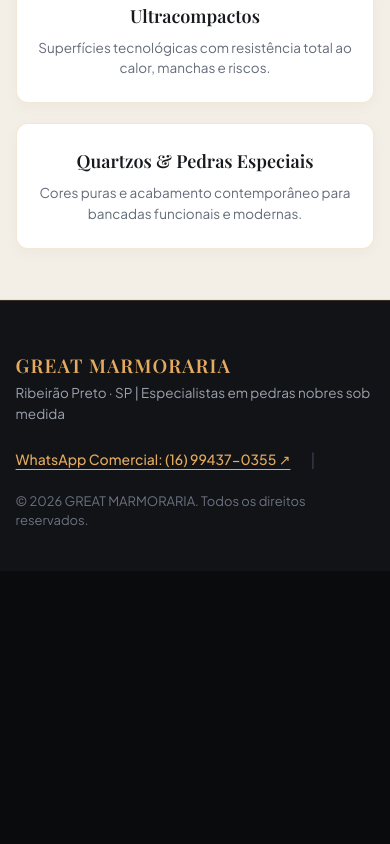
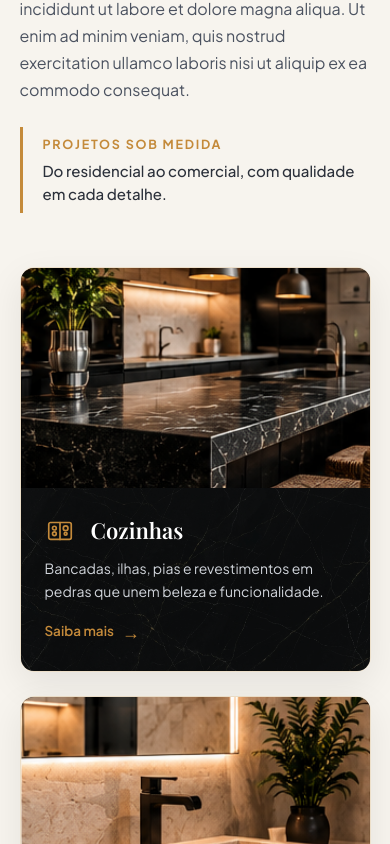
Before and after one commit to greatmarmoraria-ux/site-oficial, a Next.js app: page / in a window 390 px wide. Shown: the part 3387-4231 px from the top of the page. Before the commit the page ends 3958 px from the top, so only its background shows below. Built offline with nearby package versions, Linux system fonts and the light colour scheme.

Commit message:
feat: implementa rodape oficial e integra home completa

```diff
--- a/src/app/page.tsx
+++ b/src/app/page.tsx
@@ -1,100 +1,35 @@
 import React from "react";
 import GreatHero from "@/components/GreatHero";
-import AboutSection from "@/components/AboutSection";
+import SobreNos from "@/components/SobreNos";
+import Servicos from "@/components/Servicos";
+import Materiais from "@/components/Materiais";
+import Projetos from "@/components/Projetos";
+import Contato from "@/components/Contato";
+import Footer from "@/components/Footer";
 
 export default function Home() {
-  const WHATSAPP_PHONE =
-    process.env.NEXT_PUBLIC_WHATSAPP_NUMBER || "5516994370355";
-  const WHATSAPP_MSG = encodeURIComponent(
-    "Olá! Conheci a GREAT MARMORARIA pelo site e gostaria de solicitar um orçamento."
-  );
-  const WHATSAPP_URL = `https://wa.me/${WHATSAPP_PHONE}?text=${WHATSAPP_MSG}`;
-
   return (
     <main style={{ minHeight: "100vh", backgroundColor: "#0b0c0e" }}>
-      {/* ================= SEÇÃO 01 — HERO APROVADA (ESCURA & DOURADA) ================= */}
+      {/* SEÇÃO 01 — HERO (Aprovada: Dark Mode Cosentino & Levantina) */}
       <GreatHero />
 
-      {/* ================= SEÇÃO 02 EM DIANTE — MODO CLARO APROVADO ================= */}
-      <AboutSection />
+      {/* SEÇÃO 02 — SOBRE NÓS (White Mode: Artesão, Valores & Diferenciais) */}
+      <SobreNos />
 
-      {/* ================= CONTATO / RODAPÉ REFINADO ================= */}
-      <footer
-        id="contato"
-        style={{
-          scrollMarginTop: "90px",
-          backgroundColor: "#111317",
-          borderTop: "1px solid rgba(214, 158, 85, 0.2)",
-          padding: "50px 4% 40px",
-        }}
-      >
-        <div
-          style={{
-            maxWidth: "1440px",
-            margin: "0 auto",
-            display: "flex",
-            flexWrap: "wrap",
-            justifyContent: "space-between",
-            alignItems: "center",
-            gap: "24px",
-          }}
-        >
-          <div>
-            <div
-              style={{
-                fontFamily: "var(--font-serif)",
-                fontSize: "19px",
-                color: "#e5aa5f",
-                fontWeight: 600,
-                letterSpacing: "0.06em",
-              }}
-            >
-              GREAT MARMORARIA
-            </div>
-            <p
-              style={{
-                color: "#9ca3af",
-                fontSize: "13.5px",
-                marginTop: "4px",
-              }}
-            >
-              Ribeirão Preto · SP | Especialistas em pedras nobres sob medida
-            </p>
-          </div>
+      {/* SEÇÃO 03 — SERVIÇOS (White Mode: Cozinhas, Banheiros e Áreas Gourmet) */}
+      <Servicos />
 
-          <div
-            style={{
-              display: "flex",
-              alignItems: "center",
-              gap: "20px",
-              flexWrap: "wrap",
-            }}
-          >
-            <a
-              href={WHATSAPP_URL}
-              target="_blank"
-              rel="noopener noreferrer"
-              style={{
-                display: "inline-flex",
-                alignItems: "center",
-                gap: "8px",
-                color: "#e5aa5f",
-                fontSize: "14px",
-                fontWeight: 500,
-                textDecoration: "underline",
-                textUnderlineOffset: "4px",
-              }}
-            >
-              WhatsApp Comercial: (16) 99437-0355 ↗
-            </a>
-            <span style={{ color: "#374151" }}>|</span>
-            <span style={{ color: "#6b7280", fontSize: "13px" }}>
-              © {new Date().getFullYear()} GREAT MARMORARIA. Todos os direitos
-              reservados.
-            </span>
-          </div>
-        </div>
-      </footer>
+      {/* SEÇÃO 04 — PEDRAS E MATERIAIS (White Mode: Vitrine de 6 Amostras & Consultoria) */}
+      <Materiais />
+
+      {/* SEÇÃO 05 — PROJETOS REALIZADOS (White Mode: Filtros & Comparação Foto Real x IA) */}
+      <Projetos />
+
+      {/* SEÇÃO 06 — CONTATO E ORÇAMENTO (White Mode: Formulário WhatsApp, Dados & Visita) */}
+      <Contato />
+
+      {/* RODAPÉ OFICIAL */}
+      <Footer />
     </main>
   );
 }
--- /dev/null
+++ b/src/components/Footer.module.css
@@ -0,0 +1,136 @@
+/* =====================================================================
+   RODAPÉ OFICIAL — GREAT MARMORARIA
+   Identidade: Fundo Grafite Profundo (#0d0f12), Logo Oficial sem Telefone,
+   Links das Seções, WhatsApp Oficial e Direitos Reservados
+===================================================================== */
+
+.footer {
+  background-color: #0d0f12;
+  color: #ffffff;
+  border-top: 1px solid rgba(196, 138, 58, 0.25);
+  position: relative;
+  overflow: hidden;
+}
+
+.footerContainer {
+  max-width: 1440px;
+  margin: 0 auto;
+  padding: 60px 4% 40px;
+}
+
+.footerTopRow {
+  display: flex;
+  align-items: center;
+  justify-content: space-between;
+  flex-wrap: wrap;
+  gap: 32px;
+  padding-bottom: 40px;
+  border-bottom: 1px solid rgba(255, 255, 255, 0.08);
+}
+
+.brandGroup {
+  display: flex;
+  flex-direction: column;
+  gap: 12px;
+}
+
+.footerLogo {
+  height: 58px;
+  width: auto;
+  object-fit: contain;
+}
+
+.brandLocation {
+  font-family: var(--font-sans);
+  font-size: 13.5px;
+  color: #9ca3af;
+  margin: 0;
+}
+
+.footerNav {
+  display: flex;
+  align-items: center;
+}
+
+.navList {
+  list-style: none;
+  display: flex;
+  align-items: center;
+  gap: 28px;
+  flex-wrap: wrap;
+}
+
+.navLink {
+  font-family: var(--font-sans);
+  font-size: 14.5px;
+  color: #d1d5db;
+  text-decoration: none;
+  transition: color 0.2s ease;
+}
+
+.navLink:hover {
+  color: #e5aa5f;
+}
+
+.footerBottomRow {
+  display: flex;
+  align-items: center;
+  justify-content: space-between;
+  flex-wrap: wrap;
+  gap: 20px;
+  padding-top: 30px;
+}
+
+.whatsappLink {
+  display: inline-flex;
+  align-items: center;
+  gap: 10px;
+  padding: 10px 20px;
+  background: rgba(196, 138, 58, 0.12);
+  border: 1px solid rgba(196, 138, 58, 0.35);
+  border-radius: 9999px;
+  color: #e5aa5f;
+  font-family: var(--font-sans);
+  font-size: 14px;
+  font-weight: 600;
+  text-decoration: none;
+  transition: all 0.25s ease;
+}
+
+.whatsappLink:hover {
+  background: #c48a3a;
+  color: #ffffff;
+  transform: translateY(-2px);
+  box-shadow: 0 6px 18px rgba(196, 138, 58, 0.3);
+}
+
+.whatsappIcon {
+  width: 18px;
+  height: 18px;
+}
+
+.copyrightText {
+  font-family: var(--font-sans);
+  font-size: 13px;
+  color: #6b7280;
+  margin: 0;
+}
+
+@media (max-width: 768px) {
+  .footerTopRow {
+    flex-direction: column;
+    align-items: flex-start;
+    gap: 24px;
+  }
+  .navList {
+    gap: 16px;
+  }
+  .footerBottomRow {
+    flex-direction: column;
+    align-items: flex-start;
+  }
+  .whatsappLink {
+    width: 100%;
+    justify-content: center;
+  }
+}
--- /dev/null
+++ b/src/components/Footer.tsx
@@ -0,0 +1,78 @@
+"use client";
+
+import React from "react";
+import Image from "next/image";
+import styles from "./Footer.module.css";
+
+const WHATSAPP_PHONE = process.env.NEXT_PUBLIC_WHATSAPP_NUMBER || "5516994370355";
+const WHATSAPP_URL = `https://wa.me/${WHATSAPP_PHONE}?text=${encodeURIComponent(
+  "Olá! Conheci a GREAT MARMORARIA pelo site e gostaria de solicitar um orçamento."
+)}`;
+
+export default function Footer() {
+  const navLinks = [
+    { label: "Início", href: "#inicio" },
+    { label: "Sobre nós", href: "#sobre-nos" },
+    { label: "Serviços", href: "#servicos" },
+    { label: "Materiais", href: "#materiais" },
+    { label: "Projetos", href: "#projetos" },
+    { label: "Contato", href: "#contato" },
+  ];
+
+  return (
+    <footer className={styles.footer}>
+      <div className={styles.footerContainer}>
+        <div className={styles.footerTopRow}>
+          <div className={styles.brandGroup}>
+            <Image
+              src="/images/logo-great-sem-telefone.png"
+              alt="GREAT MARMORARIA"
+              width={180}
+              height={98}
+              className={styles.footerLogo}
+            />
+            <p className={styles.brandLocation}>
+              Ribeirão Preto · SP | Excelência e pedras nobres sob medida
+            </p>
+          </div>
+
+          <nav className={styles.footerNav} aria-label="Navegação do rodapé">
+            <ul className={styles.navList}>
+              {navLinks.map((item) => (
+                <li key={item.href}>
+                  <a href={item.href} className={styles.navLink}>
+                    {item.label}
+                  </a>
+                </li>
+              ))}
+            </ul>
+          </nav>
+        </div>
+
+        <div className={styles.footerBottomRow}>
+          <a
+            href={WHATSAPP_URL}
+            target="_blank"
+            rel="noopener noreferrer"
+            className={styles.whatsappLink}
+            title="Conversar no WhatsApp Comercial Oficial"
+          >
+            <svg
+              className={styles.whatsappIcon}
+              viewBox="0 0 24 24"
+              fill="currentColor"
+            >
+              <path d="M12.031 2C6.496 2 2 6.494 2 12.029c0 1.767.464 3.493 1.346 5.02L2 22l5.12-1.343a9.99 9.99 0 004.911 1.372h.004c5.534 0 10.03-4.495 10.03-10.03 0-2.678-1.043-5.197-2.939-7.091A9.957 9.957 0 0012.031 2zm0 18.234h-.003a8.196 8.196 0 01-4.179-1.146l-.3-.178-3.104.814.828-3.027-.195-.31a8.188 8.188 0 01-1.258-4.358c0-4.526 3.682-8.209 8.212-8.209 2.193 0 4.256.855 5.807 2.406a8.163 8.163 0 012.406 5.805c0 4.527-3.683 8.207-8.209 8.207zm4.5-6.147c-.247-.123-1.463-.722-1.69-.804-.226-.083-.391-.123-.556.124-.165.247-.64 1.803-.784.968-.144.165-.289.186-.536.062-.247-.124-1.044-.385-1.988-1.227-.735-.656-1.232-1.466-1.376-1.713-.144-.247-.015-.38.109-.503.111-.111.247-.289.371-.433.124-.144.165-.247.247-.412.083-.165.041-.31-.02-.433-.063-.124-.557-1.341-.763-1.836-.2-.484-.403-.418-.556-.426l-.474-.009c-.165 0-.433.062-.66.31-.227.247-.866.846-.866 2.063s.887 2.393 1.011 2.558c.124.165 1.745 2.664 4.227 3.736.591.255 1.052.407 1.411.521.593.188 1.133.162 1.559.098.475-.071 1.463-.598 1.669-1.176.206-.577.206-1.072.144-1.175-.062-.103-.227-.165-.474-.288z" />
+            </svg>
+            <span>WhatsApp: (16) 99437-0355</span>
+          </a>
+
+          <p className={styles.copyrightText}>
+            © {new Date().getFullYear()} GREAT MARMORARIA. Todos os direitos
+            reservados. Ribeirão Preto · SP.
+          </p>
+        </div>
+      </div>
+    </footer>
+  );
+}
```
Also changed, not shown: 1 other file (tests, documents, lock files or other folders).
